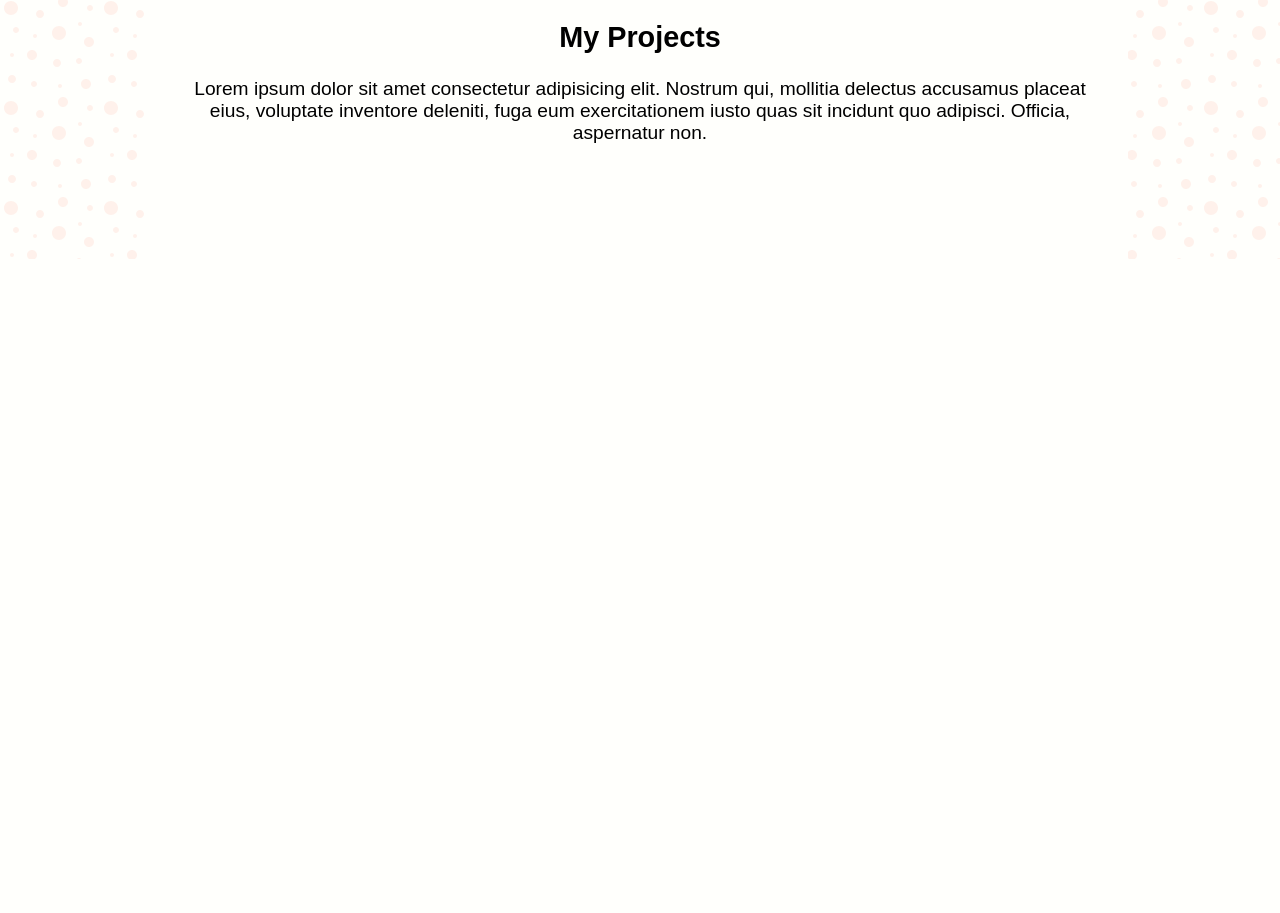
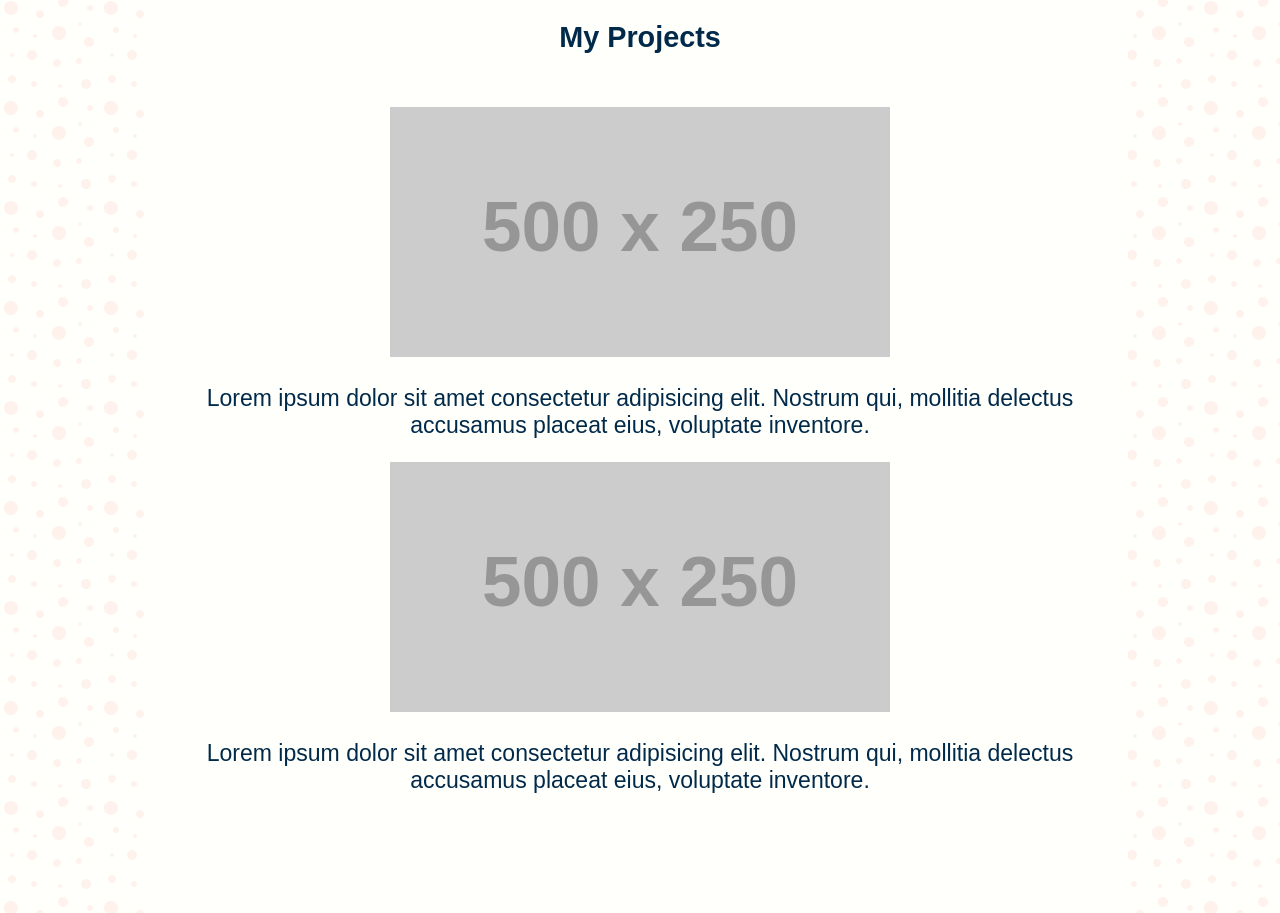
Before and after one commit to beltran-natalia/portfolio, a plain HTML site: page index.html in a window 1280 px wide. Shown: the part 803-1716 px from the top of the page. Before the commit the page ends 1062 px from the top, so only its background shows below. Drawn offline with Linux system fonts and the light colour scheme; placeholder pictures from the web are drawn by us.

Commit message:
added images and styles to my-projects section

```diff
--- a/index.html
+++ b/index.html
@@ -56,11 +56,19 @@
 
       <section class="project__section">
         <h2>My Projects</h2>
+        <a href="#">
+          <img src="https://placehold.co/500x250/png" />
+        </a>
         <p>
           Lorem ipsum dolor sit amet consectetur adipisicing elit. Nostrum qui,
-          mollitia delectus accusamus placeat eius, voluptate inventore
-          deleniti, fuga eum exercitationem iusto quas sit incidunt quo
-          adipisci. Officia, aspernatur non.
+          mollitia delectus accusamus placeat eius, voluptate inventore.
+        </p>
+        <a href="#">
+          <img src="https://placehold.co/500x250/png" />
+        </a>
+        <p>
+          Lorem ipsum dolor sit amet consectetur adipisicing elit. Nostrum qui,
+          mollitia delectus accusamus placeat eius, voluptate inventore.
         </p>
       </section>
     </main>
--- a/partials/_my-projects.scss
+++ b/partials/_my-projects.scss
@@ -2,4 +2,24 @@
 
 .project__section {
   margin-top: 4em;
+  h2 {
+    padding-bottom: 1em;
+    color: colors.$primaryText;
+  }
+  img {
+    max-width: 100%;
+    height: auto;
+  }
+  p {
+    font-size: 0.9em;
+    color: colors.$primaryText;
+  }
 }
+
+@media screen and (min-width: 700px) {
+  .project__section {
+    p {
+      font-size: 1.2em;
+    }
+  }
+}
```
Also changed, not shown: style.css.
